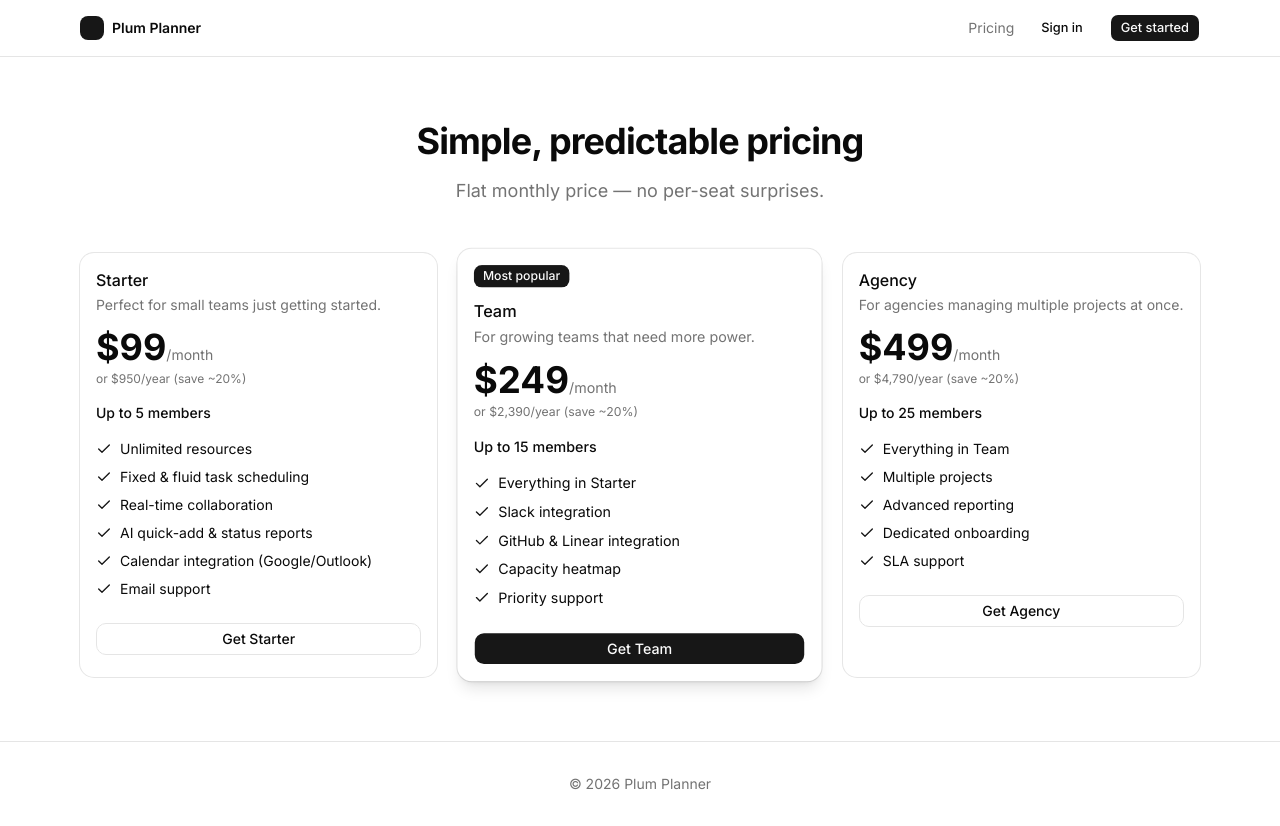
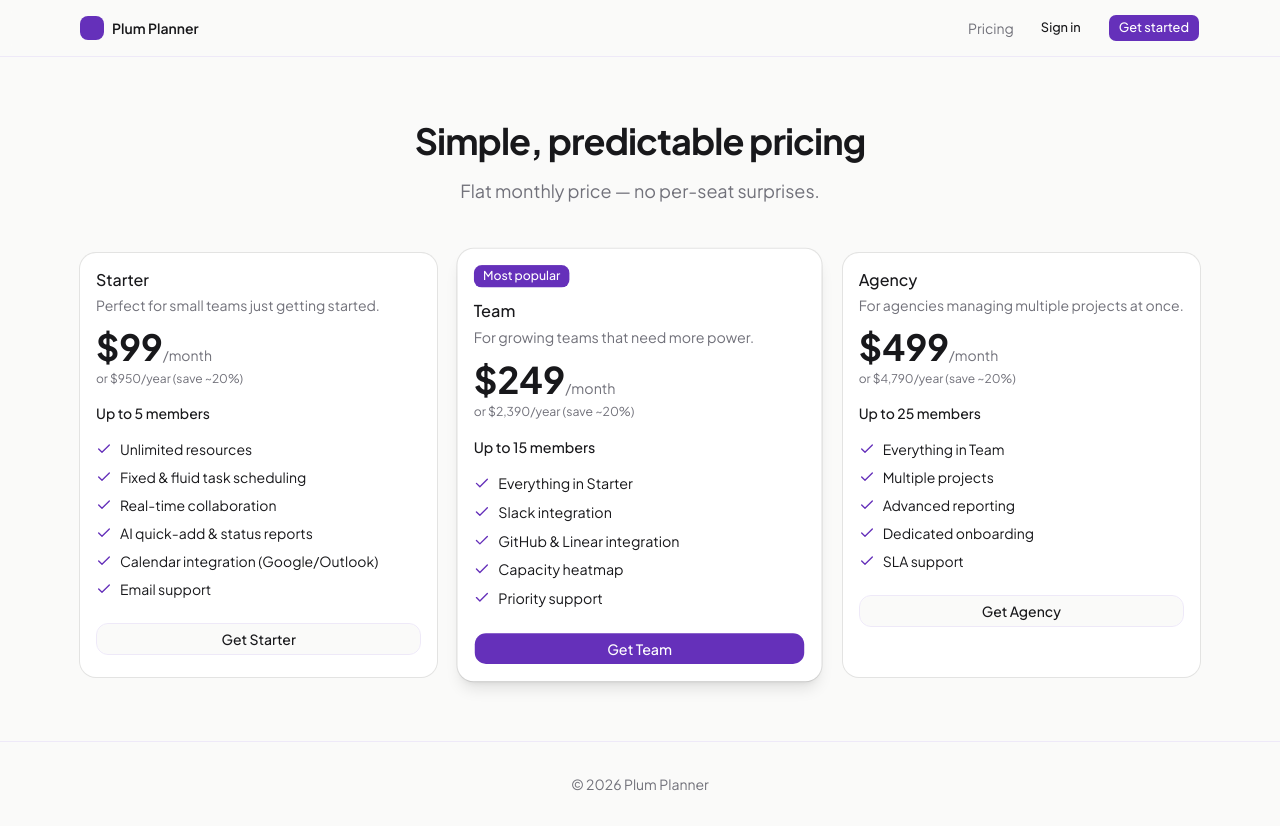
Before and after one commit to maxcolrosa/plumplanner, a Next.js app: page /pricing in a window 1280 px wide. Built offline with nearby package versions, Linux system fonts and the light colour scheme.

Commit message:
feat: token-first design system — Plus Jakarta Sans, plum color tokens, 9px radius

```diff
--- a/app/globals.css
+++ b/app/globals.css
@@ -18,11 +18,6 @@
   --color-sidebar-primary: var(--sidebar-primary);
   --color-sidebar-foreground: var(--sidebar-foreground);
   --color-sidebar: var(--sidebar);
-  --color-chart-5: var(--chart-5);
-  --color-chart-4: var(--chart-4);
-  --color-chart-3: var(--chart-3);
-  --color-chart-2: var(--chart-2);
-  --color-chart-1: var(--chart-1);
   --color-ring: var(--ring);
   --color-input: var(--input);
   --color-border: var(--border);
@@ -39,95 +34,127 @@
   --color-popover: var(--popover);
   --color-card-foreground: var(--card-foreground);
   --color-card: var(--card);
-  --radius-sm: calc(var(--radius) * 0.6);
-  --radius-md: calc(var(--radius) * 0.8);
-  --radius-lg: var(--radius);
-  --radius-xl: calc(var(--radius) * 1.4);
-  --radius-2xl: calc(var(--radius) * 1.8);
-  --radius-3xl: calc(var(--radius) * 2.2);
-  --radius-4xl: calc(var(--radius) * 2.6);
+  --radius-sm: calc(var(--radius) * 0.667);
+  --radius-md: calc(var(--radius) * 0.889);
+  --radius-lg: calc(var(--radius) * 1.333);
+  --radius-xl: calc(var(--radius) * 1.778);
+  --radius-2xl: calc(var(--radius) * 2);
   --color-timeline-fixed: var(--timeline-fixed);
+  --color-timeline-fixed-border: var(--timeline-fixed-border);
   --color-timeline-fluid: var(--timeline-fluid);
+  --color-timeline-fluid-border: var(--timeline-fluid-border);
   --color-timeline-today: var(--timeline-today);
   --color-timeline-violation: var(--timeline-violation);
+  --color-plum-accent: var(--plum-accent);
+  --color-plum-accent-subtle: var(--plum-accent-subtle);
+  --color-plum-cta: var(--plum-cta);
+  --color-plum-surface-raised: var(--plum-surface-raised);
+  --color-plum-border-strong: var(--plum-border-strong);
+  --color-plum-sidebar-bg: var(--plum-sidebar-bg);
   --animate-shake: shake 0.4s ease-in-out;
 }
 
 :root {
-  --background: oklch(1 0 0);
-  --foreground: oklch(0.145 0 0);
-  --card: oklch(1 0 0);
-  --card-foreground: oklch(0.145 0 0);
-  --popover: oklch(1 0 0);
-  --popover-foreground: oklch(0.145 0 0);
-  --primary: oklch(0.205 0 0);
-  --primary-foreground: oklch(0.985 0 0);
-  --secondary: oklch(0.97 0 0);
-  --secondary-foreground: oklch(0.205 0 0);
-  --muted: oklch(0.97 0 0);
-  --muted-foreground: oklch(0.556 0 0);
-  --accent: oklch(0.97 0 0);
-  --accent-foreground: oklch(0.205 0 0);
-  --destructive: oklch(0.577 0.245 27.325);
-  --border: oklch(0.922 0 0);
-  --input: oklch(0.922 0 0);
-  --ring: oklch(0.708 0 0);
-  --chart-1: oklch(0.87 0 0);
-  --chart-2: oklch(0.556 0 0);
-  --chart-3: oklch(0.439 0 0);
-  --chart-4: oklch(0.371 0 0);
-  --chart-5: oklch(0.269 0 0);
-  --radius: 0.625rem;
-  --sidebar: oklch(0.985 0 0);
-  --sidebar-foreground: oklch(0.145 0 0);
-  --sidebar-primary: oklch(0.205 0 0);
-  --sidebar-primary-foreground: oklch(0.985 0 0);
-  --sidebar-accent: oklch(0.97 0 0);
-  --sidebar-accent-foreground: oklch(0.205 0 0);
-  --sidebar-border: oklch(0.922 0 0);
-  --sidebar-ring: oklch(0.708 0 0);
-  --timeline-fixed: oklch(0.6 0.2 264);
-  --timeline-fluid: oklch(0.52 0.17 145);
-  --timeline-today: oklch(0.577 0.245 27.325);
-  --timeline-violation: oklch(0.72 0.2 60);
+  /* Base surfaces */
+  --background: #FAFAF9;
+  --foreground: #18181b;
+  --card: #FFFFFF;
+  --card-foreground: #18181b;
+  --popover: #FFFFFF;
+  --popover-foreground: #18181b;
+
+  /* Semantic */
+  --primary: #6530BA;
+  --primary-foreground: #FFFFFF;
+  --secondary: #F4F1FA;
+  --secondary-foreground: #18181b;
+  --muted: #F4F1FA;
+  --muted-foreground: #71717a;
+  --accent: #EEE9F8;
+  --accent-foreground: #7434DB;
+  --destructive: #ef4444;
+  --border: #EEE9F8;
+  --input: #D4C8F0;
+  --ring: #7434DB;
+
+  /* Radius */
+  --radius: 0.5625rem;
+
+  /* Sidebar (shadcn sidebar tokens) */
+  --sidebar: #F0EBF8;
+  --sidebar-foreground: #18181b;
+  --sidebar-primary: #6530BA;
+  --sidebar-primary-foreground: #FFFFFF;
+  --sidebar-accent: #EEE9F8;
+  --sidebar-accent-foreground: #7434DB;
+  --sidebar-border: #D4C8F0;
+  --sidebar-ring: #7434DB;
+
+  /* Timeline */
+  --timeline-fixed: #7434DB;
+  --timeline-fixed-border: #A379E7;
+  --timeline-fluid: #10b981;
+  --timeline-fluid-border: #34d399;
+  --timeline-today: #7434DB;
+  --timeline-violation: #f59e0b;
+
+  /* Plum custom */
+  --plum-accent: #7434DB;
+  --plum-accent-subtle: #EEE9F8;
+  --plum-cta: #6530BA;
+  --plum-surface-raised: #F4F1FA;
+  --plum-border-strong: #D4C8F0;
+  --plum-sidebar-bg: #F0EBF8;
 }
 
 .dark {
-  --background: oklch(0.145 0 0);
-  --foreground: oklch(0.985 0 0);
-  --card: oklch(0.205 0 0);
-  --card-foreground: oklch(0.985 0 0);
-  --popover: oklch(0.205 0 0);
-  --popover-foreground: oklch(0.985 0 0);
-  --primary: oklch(0.922 0 0);
-  --primary-foreground: oklch(0.205 0 0);
-  --secondary: oklch(0.269 0 0);
-  --secondary-foreground: oklch(0.985 0 0);
-  --muted: oklch(0.269 0 0);
-  --muted-foreground: oklch(0.708 0 0);
-  --accent: oklch(0.269 0 0);
-  --accent-foreground: oklch(0.985 0 0);
-  --destructive: oklch(0.704 0.191 22.216);
-  --border: oklch(1 0 0 / 10%);
-  --input: oklch(1 0 0 / 15%);
-  --ring: oklch(0.556 0 0);
-  --chart-1: oklch(0.87 0 0);
-  --chart-2: oklch(0.556 0 0);
-  --chart-3: oklch(0.439 0 0);
-  --chart-4: oklch(0.371 0 0);
-  --chart-5: oklch(0.269 0 0);
-  --sidebar: oklch(0.205 0 0);
-  --sidebar-foreground: oklch(0.985 0 0);
-  --sidebar-primary: oklch(0.488 0.243 264.376);
-  --sidebar-primary-foreground: oklch(0.985 0 0);
-  --sidebar-accent: oklch(0.269 0 0);
-  --sidebar-accent-foreground: oklch(0.985 0 0);
-  --sidebar-border: oklch(1 0 0 / 10%);
-  --sidebar-ring: oklch(0.556 0 0);
-  --timeline-fixed: oklch(0.65 0.2 264);
-  --timeline-fluid: oklch(0.6 0.17 145);
-  --timeline-today: oklch(0.704 0.191 22.216);
-  --timeline-violation: oklch(0.75 0.2 60);
+  /* Base surfaces */
+  --background: #0f0f10;
+  --foreground: #f4f4f5;
+  --card: #111113;
+  --card-foreground: #f4f4f5;
+  --popover: #111113;
+  --popover-foreground: #f4f4f5;
+
+  /* Semantic */
+  --primary: #6530BA;
+  --primary-foreground: #FFFFFF;
+  --secondary: #18181b;
+  --secondary-foreground: #f4f4f5;
+  --muted: #18181b;
+  --muted-foreground: #71717a;
+  --accent: #18181b;
+  --accent-foreground: #9070CC;
+  --destructive: #f87171;
+  --border: #1f1f23;
+  --input: #27272a;
+  --ring: #9070CC;
+
+  /* Sidebar */
+  --sidebar: #0d0d0f;
+  --sidebar-foreground: #f4f4f5;
+  --sidebar-primary: #6530BA;
+  --sidebar-primary-foreground: #FFFFFF;
+  --sidebar-accent: #18181b;
+  --sidebar-accent-foreground: #9070CC;
+  --sidebar-border: #1f1f23;
+  --sidebar-ring: #9070CC;
+
+  /* Timeline */
+  --timeline-fixed: #9070CC;
+  --timeline-fixed-border: #9070CC;
+  --timeline-fluid: #10b981;
+  --timeline-fluid-border: #34d399;
+  --timeline-today: #9070CC;
+  --timeline-violation: #f59e0b;
+
+  /* Plum custom */
+  --plum-accent: #9070CC;
+  --plum-accent-subtle: rgba(144, 112, 204, 0.12);
+  --plum-cta: #6530BA;
+  --plum-surface-raised: #18181b;
+  --plum-border-strong: #27272a;
+  --plum-sidebar-bg: #0d0d0f;
 }
 
 @layer base {
@@ -135,10 +162,8 @@
     @apply border-border outline-ring/50;
   }
   body {
-    @apply bg-background text-foreground;
-  }
-  html {
-    @apply font-sans;
+    @apply bg-background text-foreground font-sans;
+    font-feature-settings: "rlig" 1, "calt" 1;
   }
 }
 
--- a/app/layout.tsx
+++ b/app/layout.tsx
@@ -1,10 +1,13 @@
 import type { Metadata } from 'next'
-import { Inter } from 'next/font/google'
+import { Plus_Jakarta_Sans } from 'next/font/google'
 import { ThemeProvider } from '@/components/theme-provider'
 import { Toaster } from '@/components/ui/sonner'
 import './globals.css'
 
-const inter = Inter({ subsets: ['latin'] })
+const plusJakartaSans = Plus_Jakarta_Sans({
+  subsets: ['latin'],
+  variable: '--font-sans',
+})
 
 export const metadata: Metadata = {
   title: 'Plum Planner',
@@ -14,7 +17,7 @@ export const metadata: Metadata = {
 export default function RootLayout({ children }: { children: React.ReactNode }) {
   return (
     <html lang="en" suppressHydrationWarning>
-      <body className={inter.className}>
+      <body className={plusJakartaSans.variable}>
         <ThemeProvider attribute="class" defaultTheme="light" enableSystem>
           {children}
           <Toaster />
```
